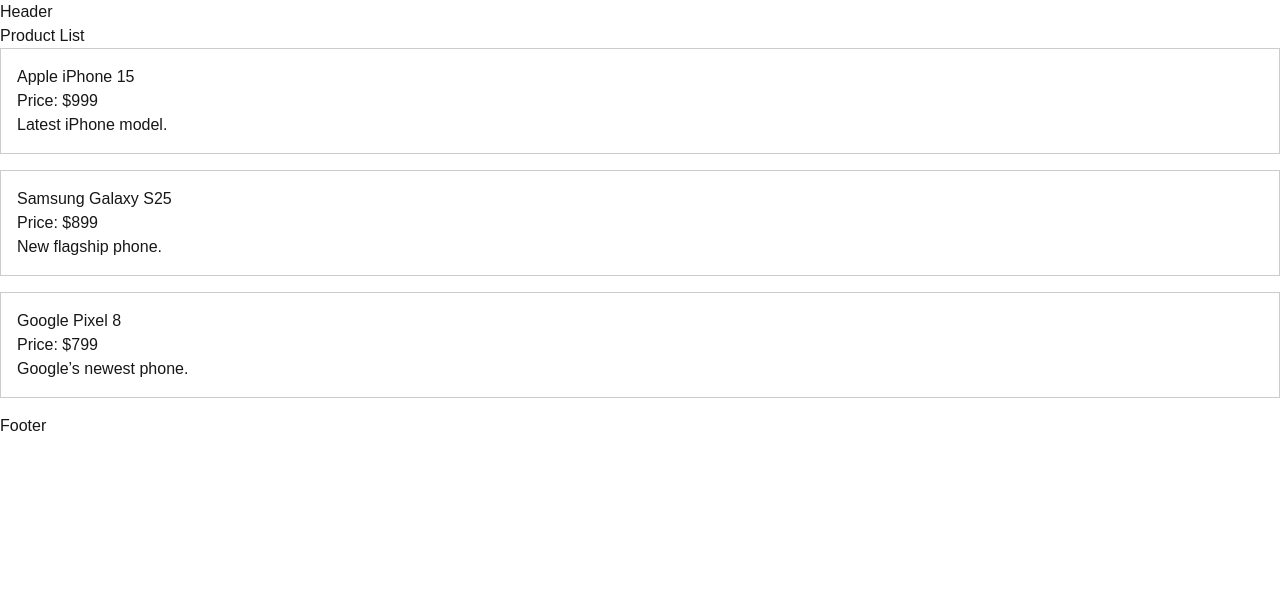
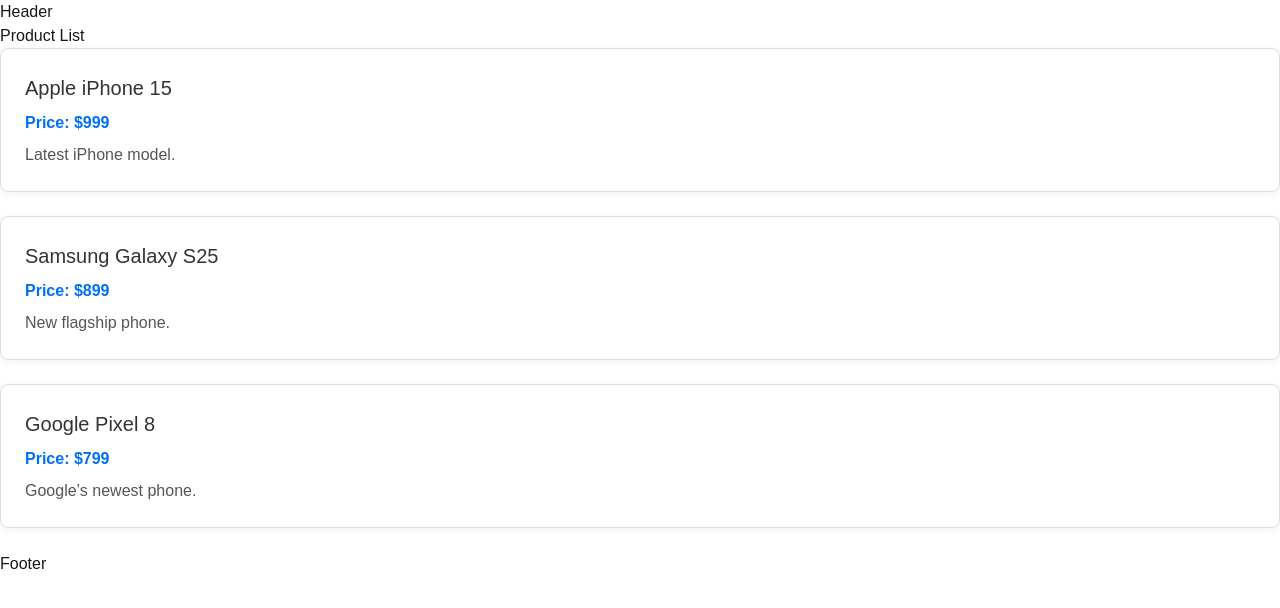
Before and after one commit to AhsanKhalil/fnapp, a Next.js app: page /product in a window 1280 px wide. Shown: the top 608 px of the page. Built offline with nearby package versions, Linux system fonts and the light colour scheme.

Commit message:
product list css change

```diff
--- a/src/app/components/Product.jsx
+++ b/src/app/components/Product.jsx
@@ -1,10 +1,40 @@
+
+// export default function Product({ product }) {
+//   return (
+//     <div style={{ border: '1px solid #ccc', padding: '1rem', marginBottom: '1rem' }}>
+//       <h2>{product.name}</h2>
+//       <p>Price: ${product.price}</p>
+//       <p>{product.description}</p>
+//     </div>
+//   );
+// }
+
 
 export default function Product({ product }) {
+  if (!product) {
+    return <div style={{ color: 'red' }}>Product not available</div>;
+  }
+
   return (
-    <div style={{ border: '1px solid #ccc', padding: '1rem', marginBottom: '1rem' }}>
-      <h2>{product.name}</h2>
-      <p>Price: ${product.price}</p>
-      <p>{product.description}</p>
+    <div
+      style={{
+        border: '1px solid #ddd',
+        borderRadius: '8px',
+        padding: '1.5rem',
+        marginBottom: '1.5rem',
+        backgroundColor: '#fff',
+        boxShadow: '0 2px 8px rgba(0, 0, 0, 0.05)',
+        transition: 'box-shadow 0.3s ease',
+        fontFamily: 'Arial, sans-serif',
+      }}
+    >
+      <h2 style={{ fontSize: '1.25rem', color: '#333', marginBottom: '0.5rem' }}>
+        {product.name}
+      </h2>
+      <p style={{ color: '#0070f3', fontWeight: 'bold', marginBottom: '0.5rem' }}>
+        Price: ${product.price}
+      </p>
+      <p style={{ color: '#555', lineHeight: '1.5' }}>{product.description}</p>
     </div>
   );
 }
```
Also changed, not shown: package.json (+5 -5 lines), src/app/blog/page.js (added), 1 other file (tests, documents, lock files or other folders).
